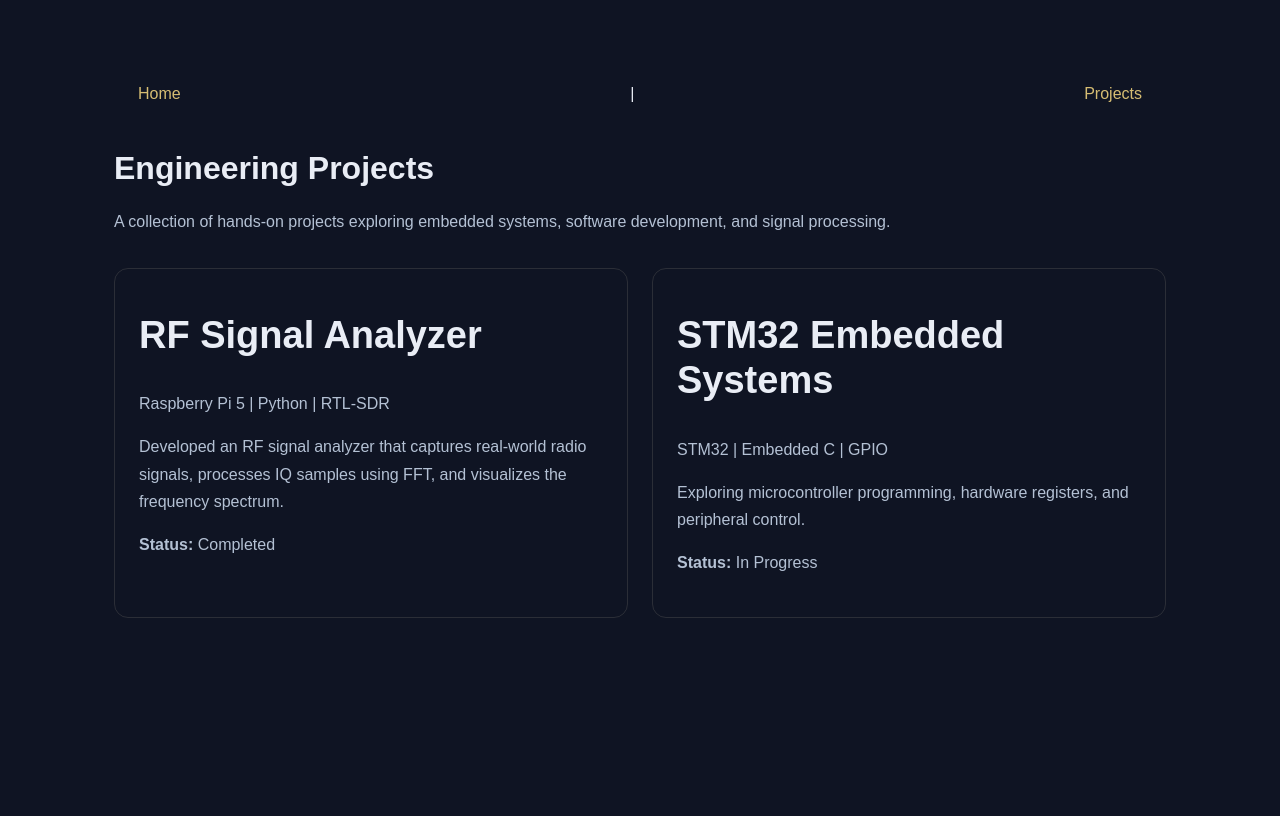
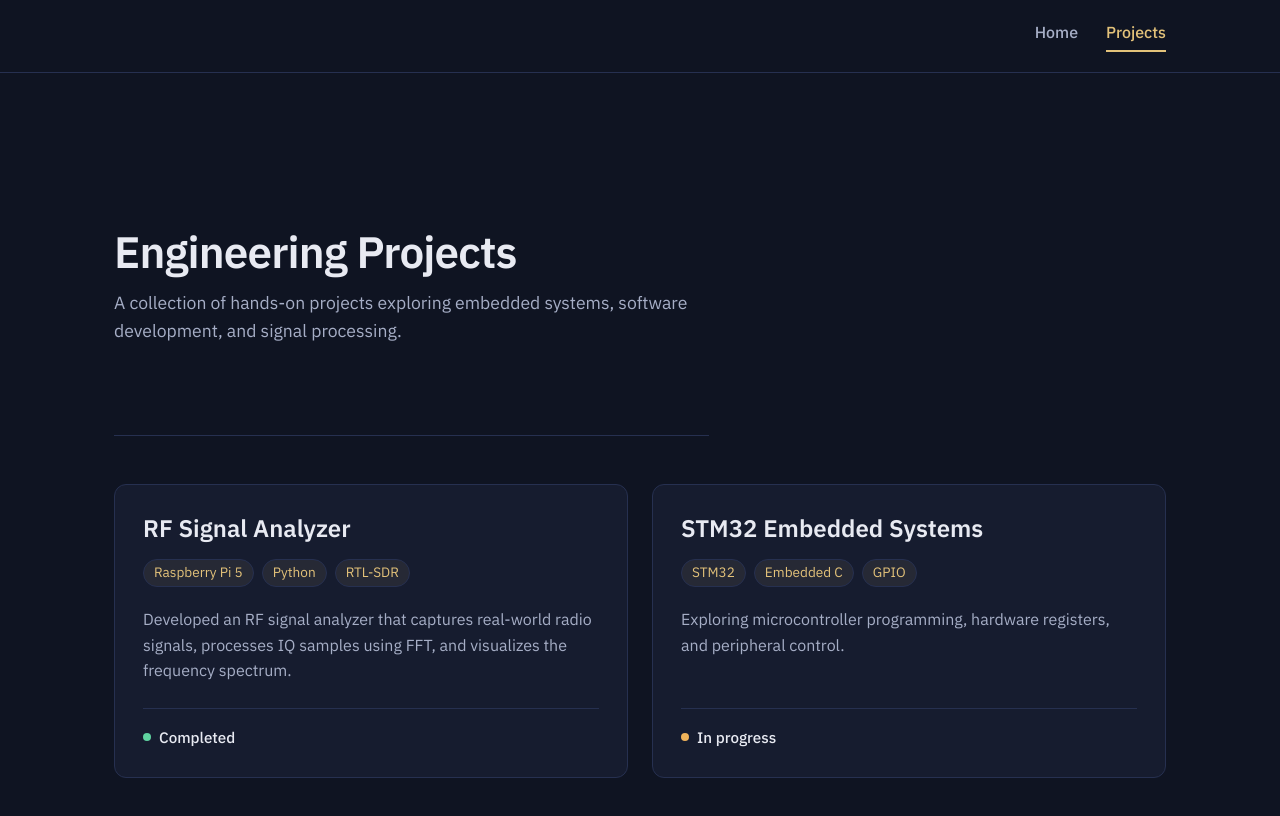
Before and after one commit to eudiaz/eudiaz.github.io, a plain HTML site: page projects.html in a window 1280 px wide. Drawn offline with Linux system fonts and the light colour scheme.

Commit message:
Update projects.html

```diff
--- a/projects.html
+++ b/projects.html
@@ -5,68 +5,211 @@
   <meta charset="UTF-8">
   <meta name="viewport" content="width=device-width, initial-scale=1.0">
   <title>Engineering Projects | Portfolio</title>
+  <link rel="preconnect" href="https://fonts.googleapis.com">
+  <link rel="preconnect" href="https://fonts.gstatic.com" crossorigin>
+  <link href="https://fonts.googleapis.com/css2?family=IBM+Plex+Sans:wght@400;500;600&display=swap" rel="stylesheet">
   <link rel="stylesheet" href="style.css">
   <style>
+    :root {
+      --bg: #0f1422;
+      --surface: #161c2f;
+      --border: #263050;
+      --text: #e8eaf2;
+      --muted: #a6aec6;
+      --accent: #e3c27a;
+      --done: #5fd3a0;
+      --active: #f0b35a;
+    }
+
+    * { box-sizing: border-box; }
+
+    body {
+      margin: 0;
+      background: var(--bg);
+      color: var(--text);
+      font-family: "IBM Plex Sans", system-ui, -apple-system, "Segoe UI", sans-serif;
+      line-height: 1.6;
+    }
+
+    .site-header {
+      border-bottom: 1px solid var(--border);
+    }
+
+    .site-nav {
+      max-width: 1100px;
+      margin: 0 auto;
+      padding: 20px 24px;
+      display: flex;
+      justify-content: flex-end;
+      gap: 28px;
+    }
+
+    .site-nav a {
+      color: var(--muted);
+      text-decoration: none;
+      font-weight: 500;
+      padding-bottom: 4px;
+      border-bottom: 2px solid transparent;
+    }
+
+    .site-nav a:hover { color: var(--accent); }
+
+    .site-nav a[aria-current="page"] {
+      color: var(--accent);
+      border-bottom-color: var(--accent);
+    }
+
+    a:focus-visible {
+      outline: 2px solid var(--accent);
+      outline-offset: 4px;
+      border-radius: 4px;
+    }
+
     .projects-container {
       max-width: 1100px;
-      margin: 60px auto;
-      padding: 0 24px;
+      margin: 0 auto;
+      padding: 64px 24px 96px;
     }
+
+    .projects-intro { max-width: 62ch; }
+
+    .projects-intro h1 {
+      margin: 0 0 12px;
+      font-size: clamp(2rem, 4vw, 2.75rem);
+      font-weight: 600;
+      line-height: 1.15;
+      letter-spacing: -0.02em;
+    }
+
+    .projects-intro p {
+      margin: 0;
+      color: var(--muted);
+      font-size: 1.1rem;
+    }
+
     .projects-grid {
       display: grid;
-      grid-template-columns: repeat(auto-fit, minmax(280px, 1fr));
+      grid-template-columns: repeat(auto-fit, minmax(300px, 1fr));
       gap: 24px;
-      margin-top: 32px;
+      margin-top: 48px;
     }
+
     .project-card {
-      border: 1px solid #5556;
-      border-radius: 14px;
-      padding: 24px;
+      display: flex;
+      flex-direction: column;
+      background: var(--surface);
+      border: 1px solid var(--border);
+      border-radius: 12px;
+      padding: 28px;
+      transition: border-color 0.2s;
     }
-    .project-card img {
-      width: 100%;
-      border-radius: 8px;
+
+    .project-card:hover { border-color: var(--accent); }
+
+    .project-card h2 {
+      margin: 0 0 16px;
+      font-size: 1.5rem;
+      font-weight: 600;
+      line-height: 1.25;
     }
-    .project-card a {
-      display: inline-block;
-      margin-top: 12px;
+
+    .tags {
+      display: flex;
+      flex-wrap: wrap;
+      gap: 8px;
+      margin: 0 0 20px;
+      padding: 0;
+      list-style: none;
+    }
+
+    .tags li {
+      font-size: 0.85rem;
+      color: var(--accent);
+      border: 1px solid var(--border);
+      background: rgba(227, 194, 122, 0.08);
+      padding: 2px 10px;
+      border-radius: 999px;
+    }
+
+    .project-card p.summary {
+      margin: 0 0 24px;
+      color: var(--muted);
+    }
+
+    .status {
+      display: inline-flex;
+      align-items: center;
+      gap: 8px;
+      margin: auto 0 0;
+      padding-top: 16px;
+      border-top: 1px solid var(--border);
+      font-size: 0.95rem;
+      color: var(--muted);
+    }
+
+    .status::before {
+      content: "";
+      width: 8px;
+      height: 8px;
+      border-radius: 50%;
+      background: var(--dot, var(--muted));
+    }
+
+    .status strong { color: var(--text); font-weight: 500; }
+    .status.completed { --dot: var(--done); }
+    .status.in-progress { --dot: var(--active); }
+
+    @media (max-width: 480px) {
+      .projects-container { padding-top: 40px; }
+      .project-card { padding: 22px; }
     }
   </style>
 </head>
 <body>
+  <header class="site-header">
+    <nav class="site-nav" aria-label="Main">
+      <a href="index.html">Home</a>
+      <a href="projects.html" aria-current="page">Projects</a>
+    </nav>
+  </header>
+
   <main class="projects-container">
-    <nav>
-      <a href="index.html">Home</a> |
-      <a href="projects.html">Projects</a>
-    </nav>
-
-    <h1>Engineering Projects</h1>
-    <p>
-      A collection of hands-on projects exploring
-      embedded systems, software development,
-      and signal processing.
-    </p>
+    <section class="projects-intro">
+      <h1>Engineering Projects</h1>
+      <p>
+        A collection of hands-on projects exploring embedded systems,
+        software development, and signal processing.
+      </p>
+    </section>
 
     <div class="projects-grid">
       <article class="project-card">
         <h2>RF Signal Analyzer</h2>
-        <p>Raspberry Pi 5 | Python | RTL-SDR</p>
-        <p>
-          Developed an RF signal analyzer that captures
-          real-world radio signals, processes IQ samples
-          using FFT, and visualizes the frequency spectrum.
+        <ul class="tags" aria-label="Technologies">
+          <li>Raspberry Pi 5</li>
+          <li>Python</li>
+          <li>RTL-SDR</li>
+        </ul>
+        <p class="summary">
+          Developed an RF signal analyzer that captures real-world radio
+          signals, processes IQ samples using FFT, and visualizes the
+          frequency spectrum.
         </p>
-        <p><strong>Status:</strong> Completed</p>
+        <p class="status completed"><strong>Completed</strong></p>
       </article>
 
       <article class="project-card">
         <h2>STM32 Embedded Systems</h2>
-        <p>STM32 | Embedded C | GPIO</p>
-        <p>
-          Exploring microcontroller programming,
-          hardware registers, and peripheral control.
+        <ul class="tags" aria-label="Technologies">
+          <li>STM32</li>
+          <li>Embedded C</li>
+          <li>GPIO</li>
+        </ul>
+        <p class="summary">
+          Exploring microcontroller programming, hardware registers, and
+          peripheral control.
         </p>
-        <p><strong>Status:</strong> In Progress</p>
+        <p class="status in-progress"><strong>In progress</strong></p>
       </article>
     </div>
   </main>
```
